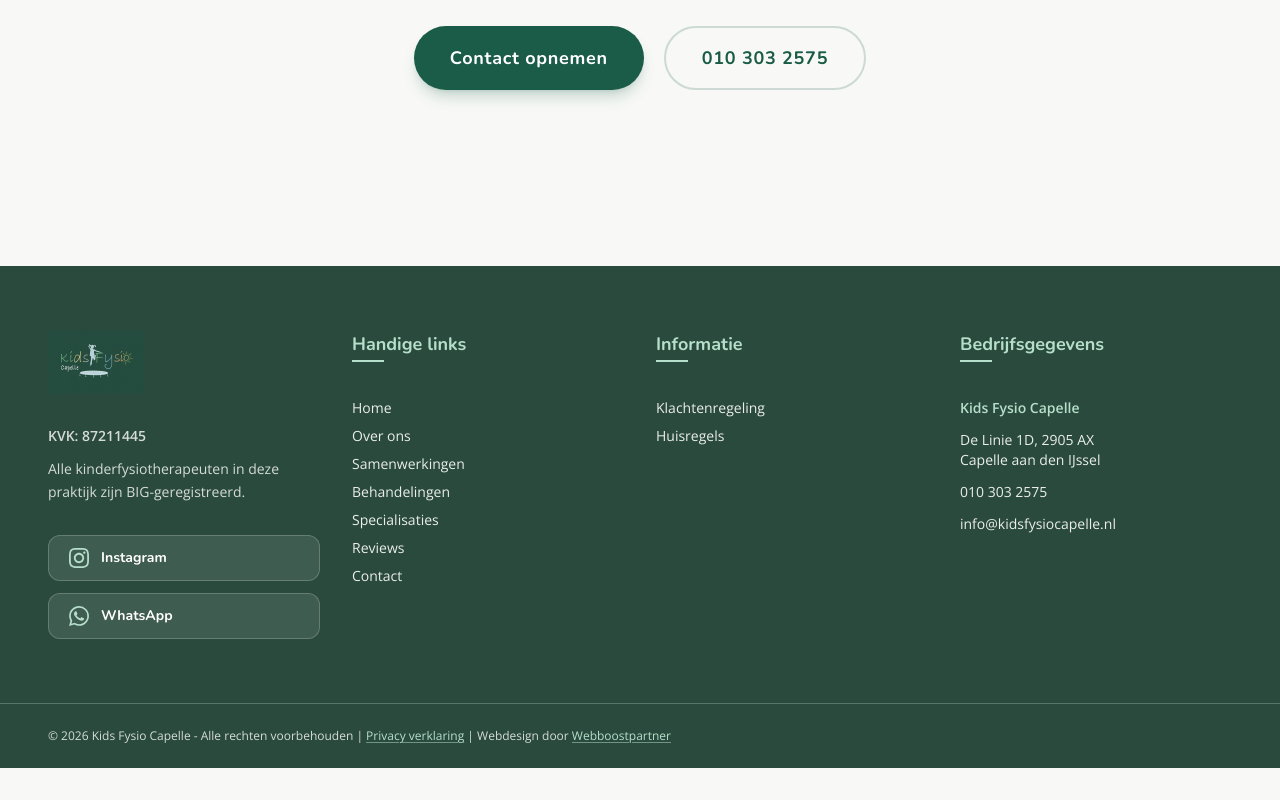
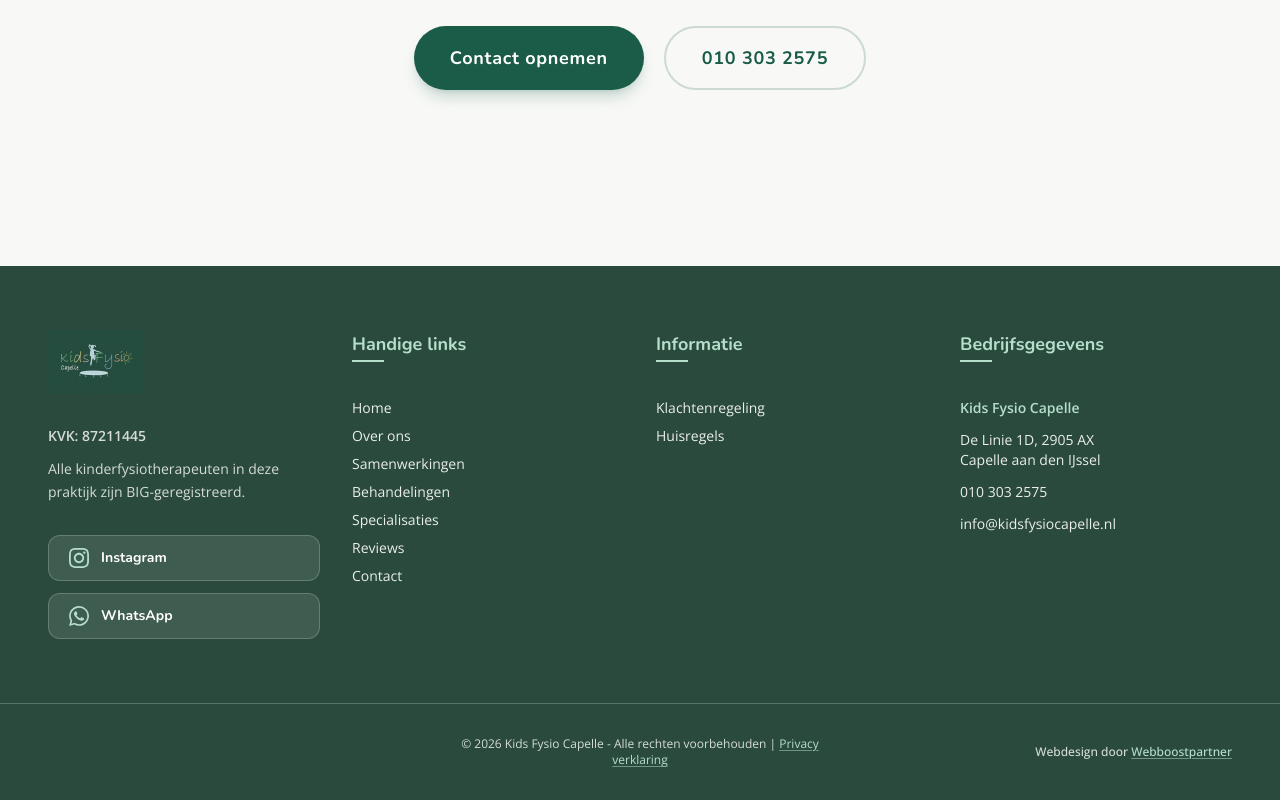
Before and after one commit to Maximustopdeals/kidsfysio-capelle-next-js, a Next.js app: page / in a window 1280 px wide. Shown: the part 3691-4491 px from the top of the page. Before the commit the page ends 4459 px from the top, so only its background shows below. Built offline with nearby package versions, Linux system fonts and the light colour scheme.

Commit message:
Refactor footer layout to grid system
Updated footer layout to use a grid for better alignment and spacing.

```diff
--- a/src/components/Footer.tsx
+++ b/src/components/Footer.tsx
@@ -119,13 +119,22 @@ export default function Footer() {
 
             {/* Copyright Balk */}
       <div className="border-t border-[#b5dfcb]/30">
-        <div className="w-full max-w-7xl mx-auto px-6 lg:px-12 py-6 flex flex-col md:flex-row items-center justify-between gap-4 text-xs text-white/80">
-          <p className="text-center md:text-left">
+        <div className="w-full max-w-7xl mx-auto px-6 lg:px-12 py-8 grid grid-cols-1 md:grid-cols-3 items-center gap-4 text-xs text-white/80">
+
+          {/* Lege kolom links om het midden perfect te centreren */}
+          <div className="hidden md:block"></div>
+
+          {/* Midden: Copyright & Privacy */}
+          <p className="text-center">
             © {new Date().getFullYear()} Kids Fysio Capelle - Alle rechten voorbehouden |{" "}
             <a href="/images/Privacyverklaring-KidsFysioCapelle.pdf" target="_blank" rel="noopener noreferrer" className="text-[#b5dfcb] hover:text-white transition-colors underline decoration-[#b5dfcb]/50 underline-offset-2">
               Privacy verklaring
             </a>
-            {" "}| Webdesign door{" "}
+          </p>
+
+          {/* Rechts: Webdesign door Webboostpartner */}
+          <p className="text-center md:text-right font-medium">
+            Webdesign door{" "}
             <a
               href="https://www.webboostpartner.nl"
               target="_blank"
@@ -135,6 +144,7 @@ export default function Footer() {
               Webboostpartner
             </a>
           </p>
+
         </div>
       </div>
     </footer>
```
